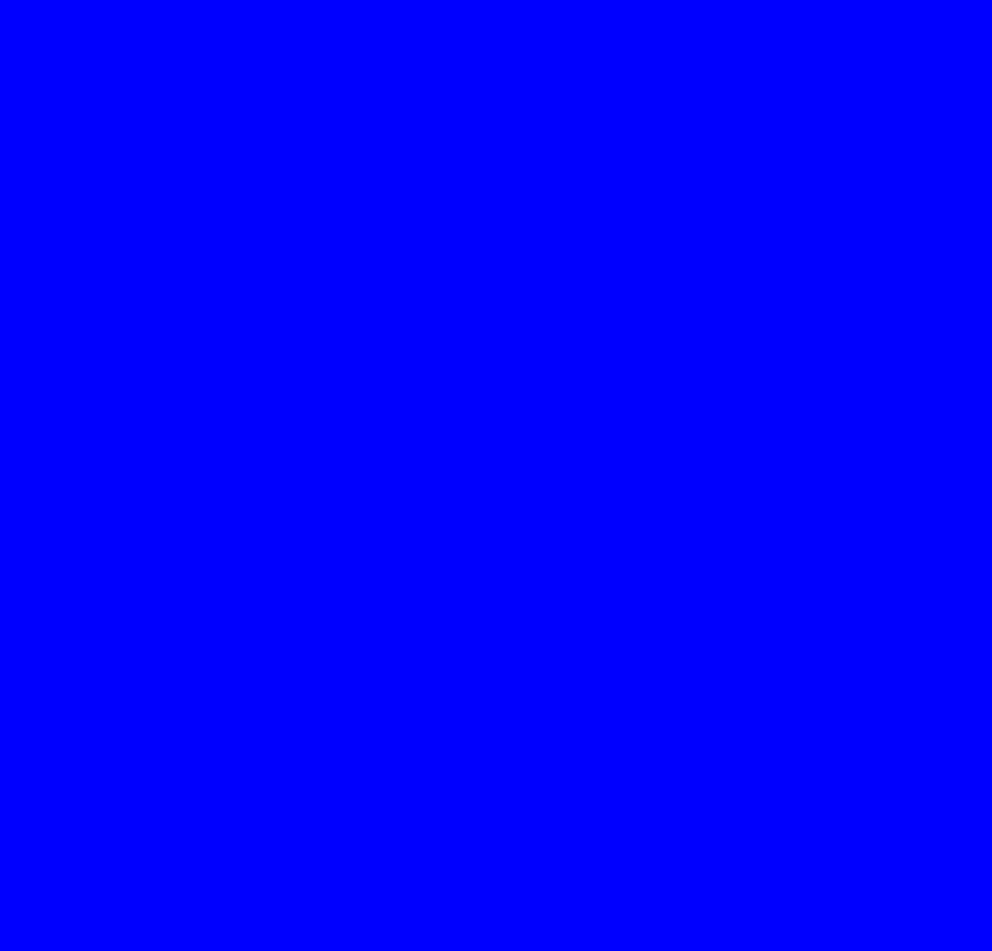
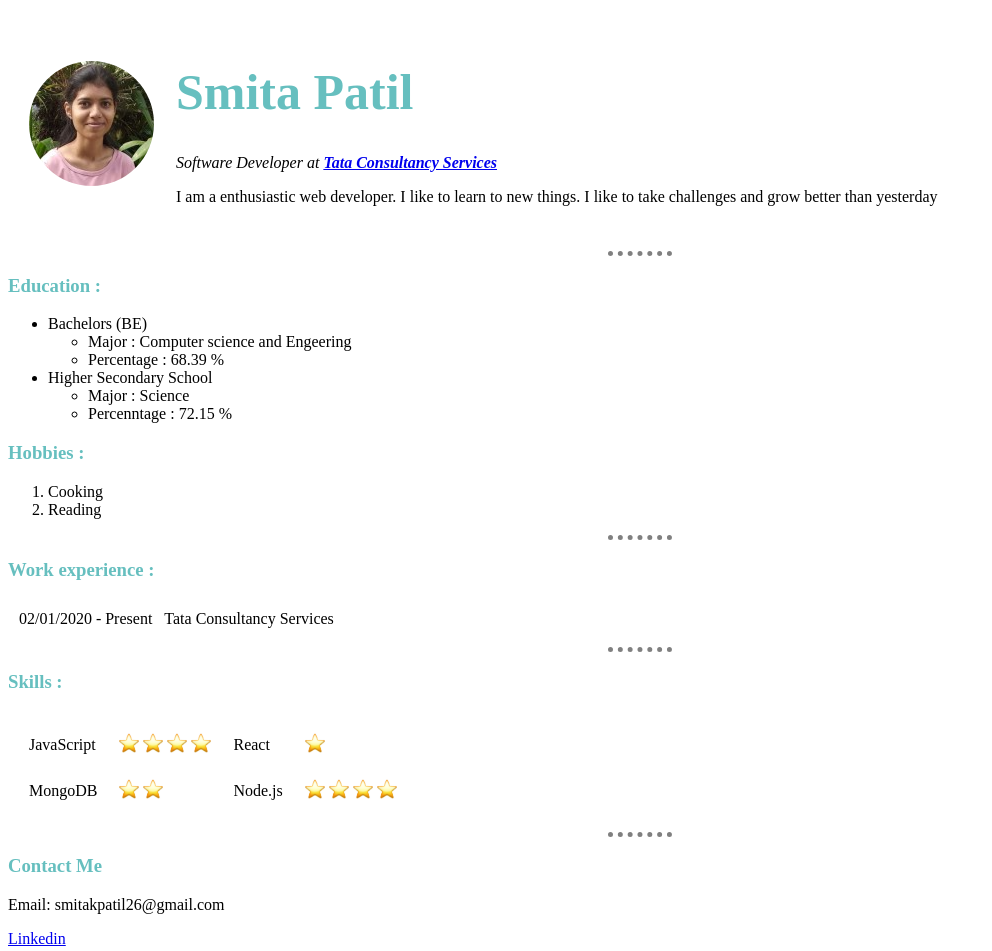
Before and after one commit to smita-dev/PersonalPortfolio, a plain HTML site: page index.html in a window 1280 px wide. Shown: the whole page, without its empty margins (0-992 px from the left). Before the commit the page ends 800 px from the top, so only its background shows below. Drawn offline with Linux system fonts and the light colour scheme.

Commit message:
code updated

```diff
--- a/Style/style.css
+++ b/Style/style.css
@@ -1,3 +1,16 @@
 body{
-    background-color: blue;
+    background-color:"#e3fdfd";
 }
+hr{
+    border-style: dotted none none;
+    border-width: 5px;
+    border-color: gray;
+    width: 5%;
+    /*height: 40px;*/
+}
+h1,h3{
+   color: #66BFBF;
+}
+h1{
+    font-size: 50px;
+}
--- a/index.html
+++ b/index.html
@@ -3,11 +3,113 @@
 <head>
     <meta charset="UTF-8">
     <meta name="viewport" content="width=device-width, initial-scale=1.0">
-    <title>Smita's Portfolio Site</title>
-    <link rel="stylesheet" href="Style/style.css"></link>
-    <!--to add icon just change rel to icon and give proper path-->
+    <title>Portfolio Website</title>
+    <link rel="Stylesheet" href="./Style/style.css">
 </head>
 <body>
+    <table cellspacing="20">
+        <tr>
+            <td>
+                <img src="Image/smita1.png" alt="Smita Patil's profile photo">
+            </td>
+            <td>
+                <h1>Smita Patil</h1>
+                <p><em>Software Developer at <a href="https://www.tcs.com/"><strong>Tata Consultancy Services</strong></a></em></p>
+                <p>I am a enthusiastic web developer. I like to learn to new things. I like to take challenges and grow better than yesterday</p>
+            </td>
+        </tr>
+    </table>
+
+      <hr size=2>
+    <!--education and hobbies-->
+    <h3>Education :</h3>
+        <ul>
+            <li>Bachelors (BE)
+                <ul>
+                    <li>Major : Computer science and Engeering</li>
+                    <li>Percentage : 68.39 %</li>
+            </ul>
+            </li>
+            <li>Higher Secondary School
+                <ul>
+                    <li>Major : Science</li>
+                    <li>Percenntage : 72.15 %</li>
+                </ul>
+            </li>
+
+        </ul>
+    <h3>Hobbies :</h3>
+    <ol>
+        <li>Cooking</li>
+        <li>Reading</li>
+    </ol>
+    <hr size="2">
+
+    <!--Work experience-->
+    <h3>Work experience :</h3>
+    <table cellspacing="10">
+       <thead>
+       </thead>
+       <tbody>
+           <tr>
+               <td>02/01/2020 - Present</td>
+               <td>Tata Consultancy Services</td>
+           </tr>
+       </tbody>
+    </table>
+
+    <hr size="2">
+    <!--skills-->
+    <h3>Skills :</h3>
+    <table cellspacing="20">
+        <tr>
+            <td>
+                JavaScript
+            </td>
+            <td>
+                <img src="Image/star.jpg" height="20" width="20">
+                <img src="Image/star.jpg" height="20" width="20">
+                <img src="Image/star.jpg" height="20" width="20">
+                <img src="Image/star.jpg" height="20" width="20">
+            </td>
+
+            <td>
+                React
+            </td>
+            <td>
+                <img src="Image/star.jpg" height="20" width="20">
+            </td>
+        </tr>
+        <tr>
+
+                <td>
+                    MongoDB
+                </td>
+                <td>
+                    <img src="Image/star.jpg" height="20" width="20">
+                    <img src="Image/star.jpg" height="20" width="20">
+                </td>
+
+
+                <td>
+                    Node.js
+                </td>
+                <td>
+                    <img src="Image/star.jpg" height="20" width="20">
+                    <img src="Image/star.jpg" height="20" width="20">
+                    <img src="Image/star.jpg" height="20" width="20">
+                    <img src="Image/star.jpg" height="20" width="20">
+                </td>
+
+        </tr>
+    </table>
+    <hr size="2">
+
+    <!--Contact details-->
+    <h3>Contact Me</h3>
+    <p>Email: smitakpatil26@gmail.com</p>
+    <p><a href="https://www.linkedin.com/in/smita-patil-41222b16a/">Linkedin</a></p>
+
 
 </body>
 </html>
```
